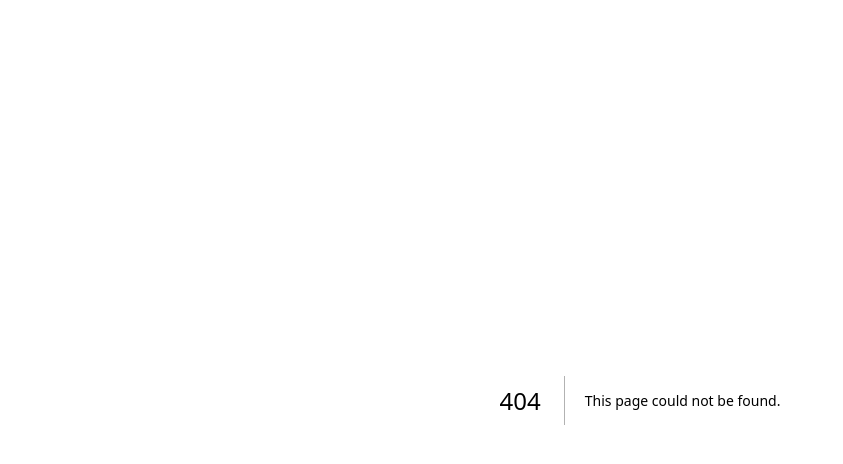
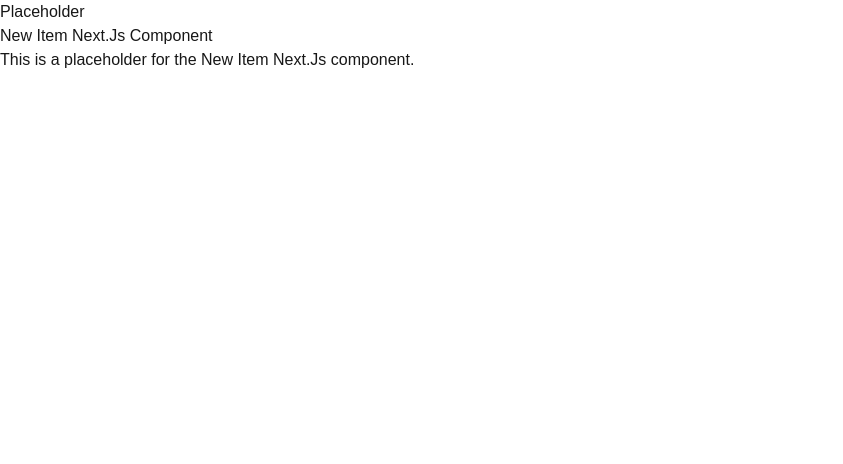
Before and after one commit to James-RD-Kyle/cprg306-assignments, a Next.js app: page /week-4 in a window 1280 px wide. Before the commit this address had no page. Shown: the top 464 px of the page, without its empty margins (0-843 px from the left). Built offline with nearby package versions, Linux system fonts and the light colour scheme.

Commit message:
Added Week 4 link Added Week 4 page placeholder Added New Item component placeholder

```diff
--- a/app/page.js
+++ b/app/page.js
@@ -6,6 +6,7 @@ export default function Home() {
       <h1>CPRG 306: Web Development - Assignments</h1>
       <Link href="/week-2">Link to Week 2 →</Link>
       <Link href="/week-3">Link to Week 3 →</Link>
+      <Link href="/week-4">Link to Week 4 →</Link>
     </header>
   );
 }
--- /dev/null
+++ b/app/week-4/new-item.js
@@ -0,0 +1,9 @@
+
+export default function NewItem() {
+    return (
+        <div>
+            <h2>New Item Next.Js Component</h2>
+            <p>This is a placeholder for the New Item Next.Js component.</p>
+        </div>
+    )
+}
--- /dev/null
+++ b/app/week-4/page.js
@@ -0,0 +1,10 @@
+import NewItem from './new-item';
+
+export default function Page() {
+    return (
+        <main>
+            <h1>Placeholder</h1>
+            <NewItem/>
+        </main>
+    )
+}
```
